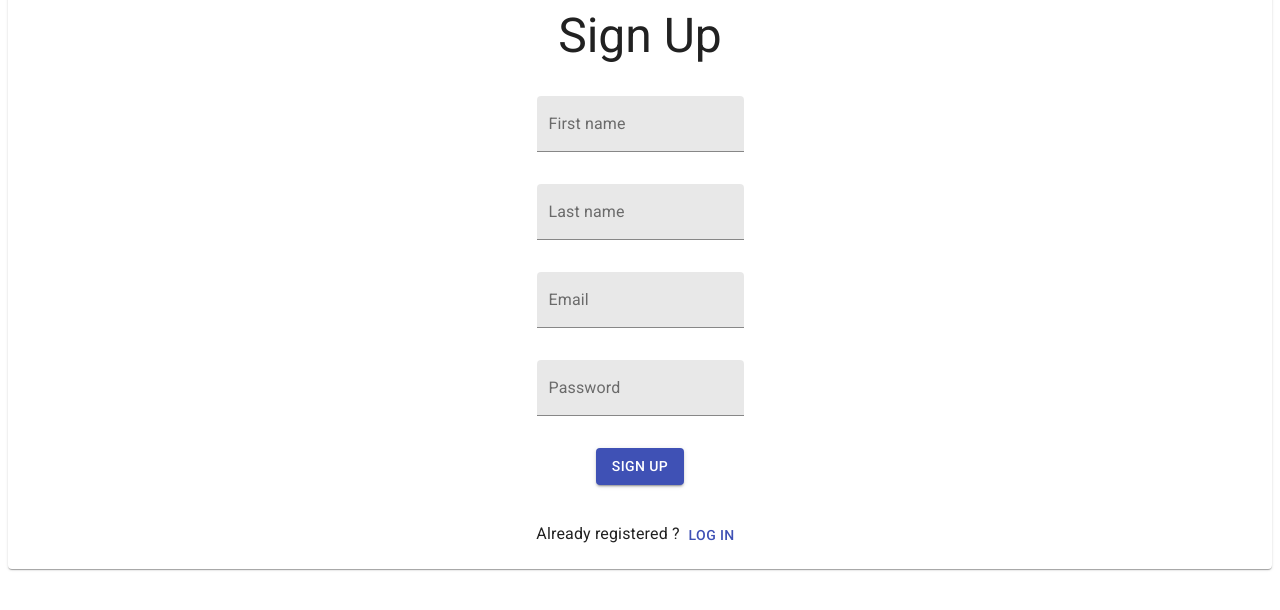
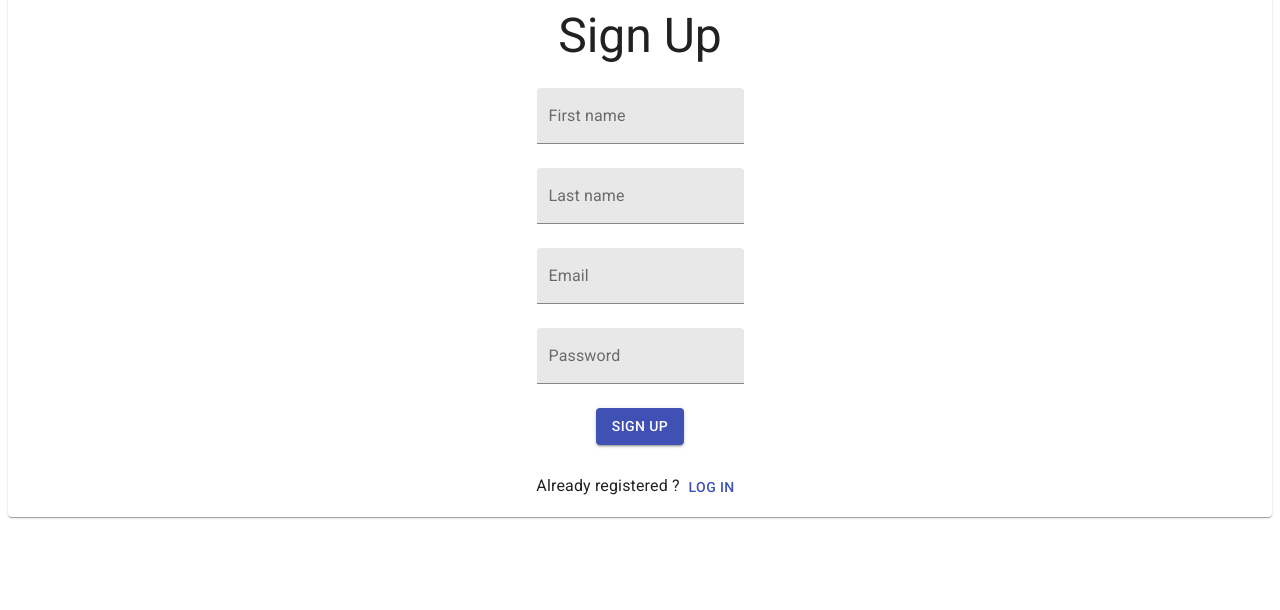
Before and after one commit to habib-chawki/social-app-front, a React (Create React App) app: page / in a window 1280 px wide. Shown: the top 610 px of the page. Built offline with nearby package versions, Linux system fonts and the light colour scheme.

Commit message:
Fix items alignment and spacing

```diff
--- a/src/components/common/Form.jsx
+++ b/src/components/common/Form.jsx
@@ -1,17 +1,14 @@
 import React from 'react';
 
 import Grid from '@material-ui/core/Grid';
-import Container from '@material-ui/core/Container';
 import Paper from '@material-ui/core/Paper';
 
 function Form({ children }) {
    return (
       <Paper>
-         <Container>
-            <Grid container direction="column" spacing={4} alignItems="center">
-               {children}
-            </Grid>
-         </Container>
+         <Grid container direction="column" alignItems="center" spacing={3}>
+            {children}
+         </Grid>
       </Paper>
    );
 }
```
